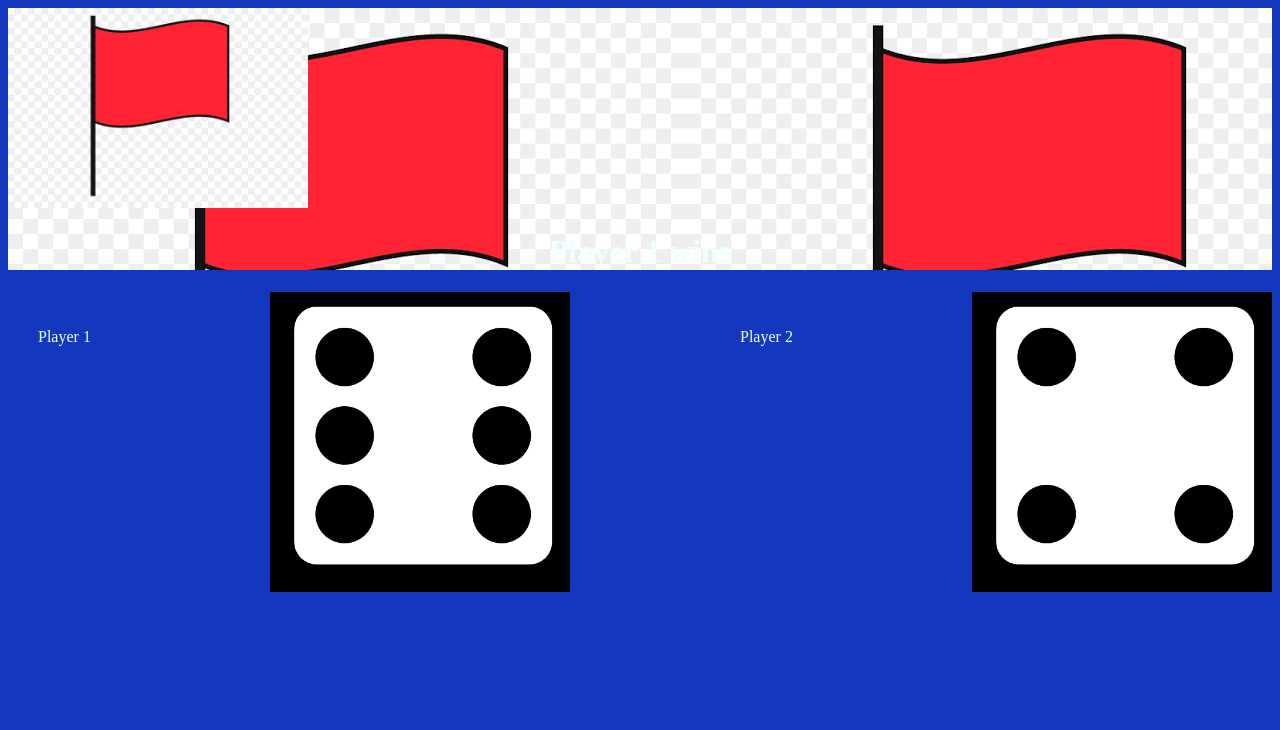
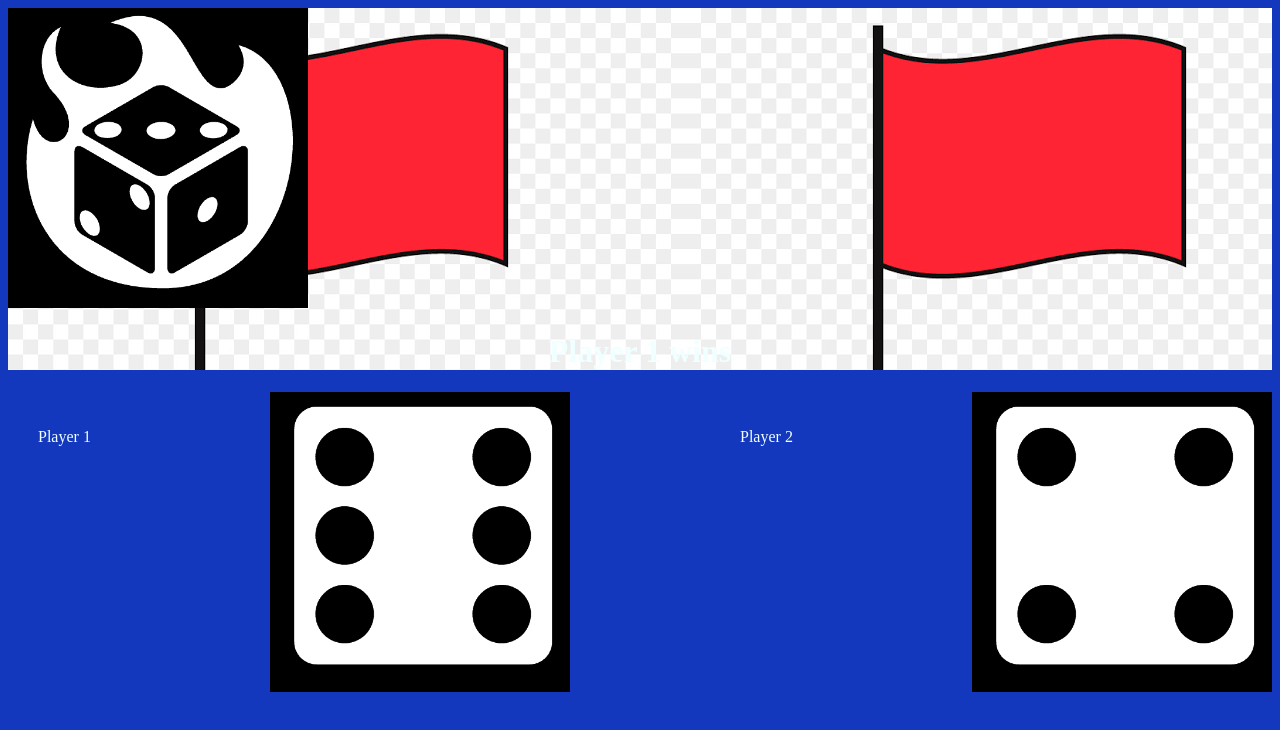
Before and after one commit to bhavinjain21/DiceGame, a plain HTML site: page index.html in a window 1280 px wide. Drawn offline with Linux system fonts and the light colour scheme.

Commit message:
Update index.html

```diff
--- a/index.html
+++ b/index.html
@@ -6,7 +6,7 @@
  </head>
  <body>
   <div class="a">
-   <img src="images.png">
+   <img src="dice-fire.png">
    <h1>REFRESH ME</h1>
   </div>
   <div class="result"></div>
```
